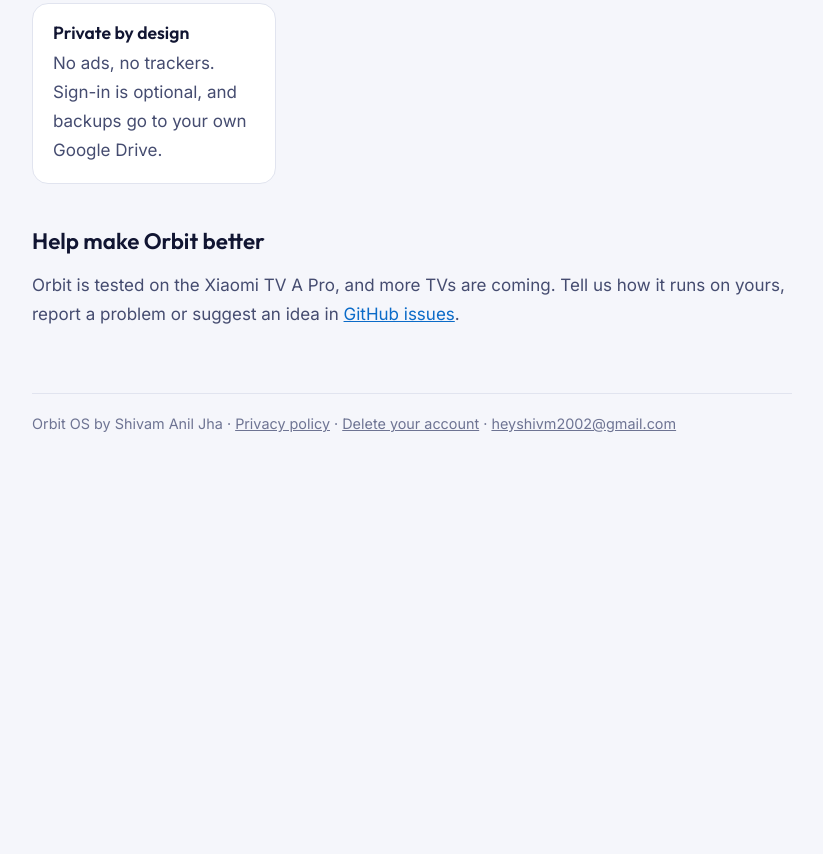
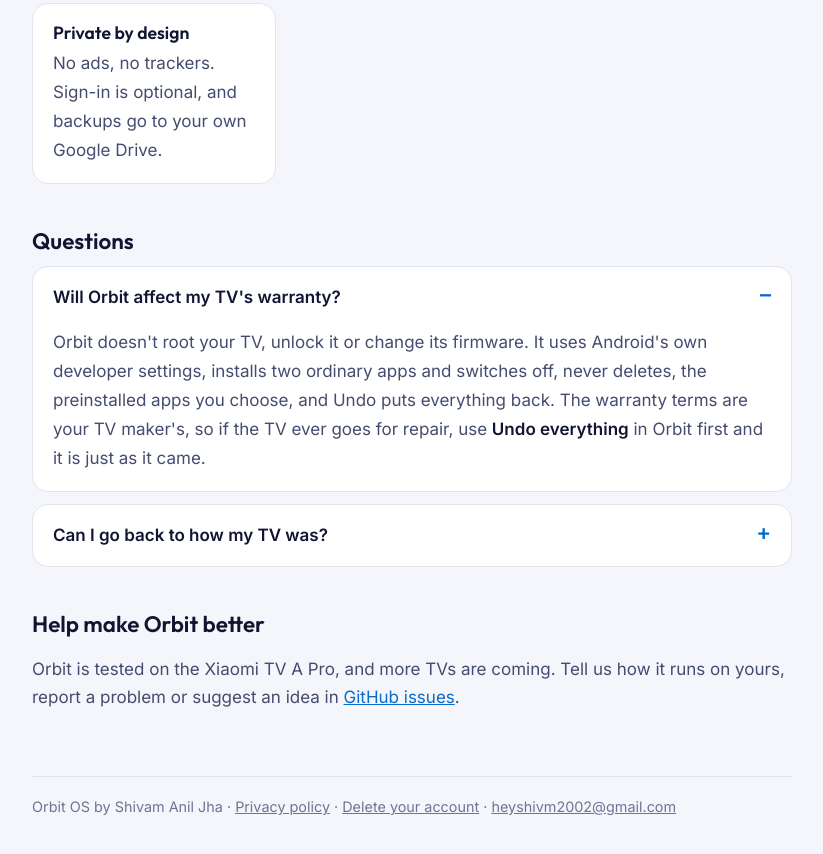
Before and after one commit to shivamj56/orbit-os-site, a plain HTML site: page index.html in a window 1280 px wide. Shown: the part 1149-2003 px from the top of the page, without its empty margins (228-1051 px from the left). Before the commit the page ends 1666 px from the top, so only its background shows below. Drawn offline with Linux system fonts and the light colour scheme.

Commit message:
Home: a Questions section, starting with the TV warranty

```diff
--- a/index.html
+++ b/index.html
@@ -28,6 +28,12 @@
   .grid .card { margin: 0; }
   .grid h3 { margin-top: 0; }
   .grid p { margin: 6px 0 0; }
+  .qa { padding: 0; margin: 12px 0; }
+  .qa summary { cursor: pointer; padding: 16px 20px; font-weight: 600; color: var(--ink); list-style: none; display: flex; justify-content: space-between; gap: 16px; }
+  .qa summary::-webkit-details-marker { display: none; }
+  .qa summary::after { content: "+"; color: var(--accent); font-size: 1.3em; line-height: 1; }
+  .qa[open] summary::after { content: "–"; }
+  .qa p { margin: 0; padding: 0 20px 18px; }
 </style>
 </head>
 <body>
@@ -55,6 +61,16 @@
     <div class="card"><h3>Private by design</h3><p>No ads, no trackers. Sign-in is optional, and backups go to your own Google Drive.</p></div>
   </div>
 
+  <h2>Questions</h2>
+  <details class="card qa" open>
+    <summary>Will Orbit affect my TV's warranty?</summary>
+    <p>Orbit doesn't root your TV, unlock it or change its firmware. It uses Android's own developer settings, installs two ordinary apps and switches off, never deletes, the preinstalled apps you choose, and Undo puts everything back. The warranty terms are your TV maker's, so if the TV ever goes for repair, use <strong>Undo everything</strong> in Orbit first and it is just as it came.</p>
+  </details>
+  <details class="card qa">
+    <summary>Can I go back to how my TV was?</summary>
+    <p>Yes. In Orbit, open Settings › This TV › Undo Orbit OS on this TV. Every app comes back on and the TV's own home screen returns.</p>
+  </details>
+
   <h2>Help make Orbit better</h2>
   <p>Orbit is tested on the Xiaomi TV A Pro, and more TVs are coming. Tell us how it runs on yours, report a problem or suggest an idea in <a href="https://github.com/shivamj56/orbit-os-site/issues">GitHub issues</a>.</p>
 
```
